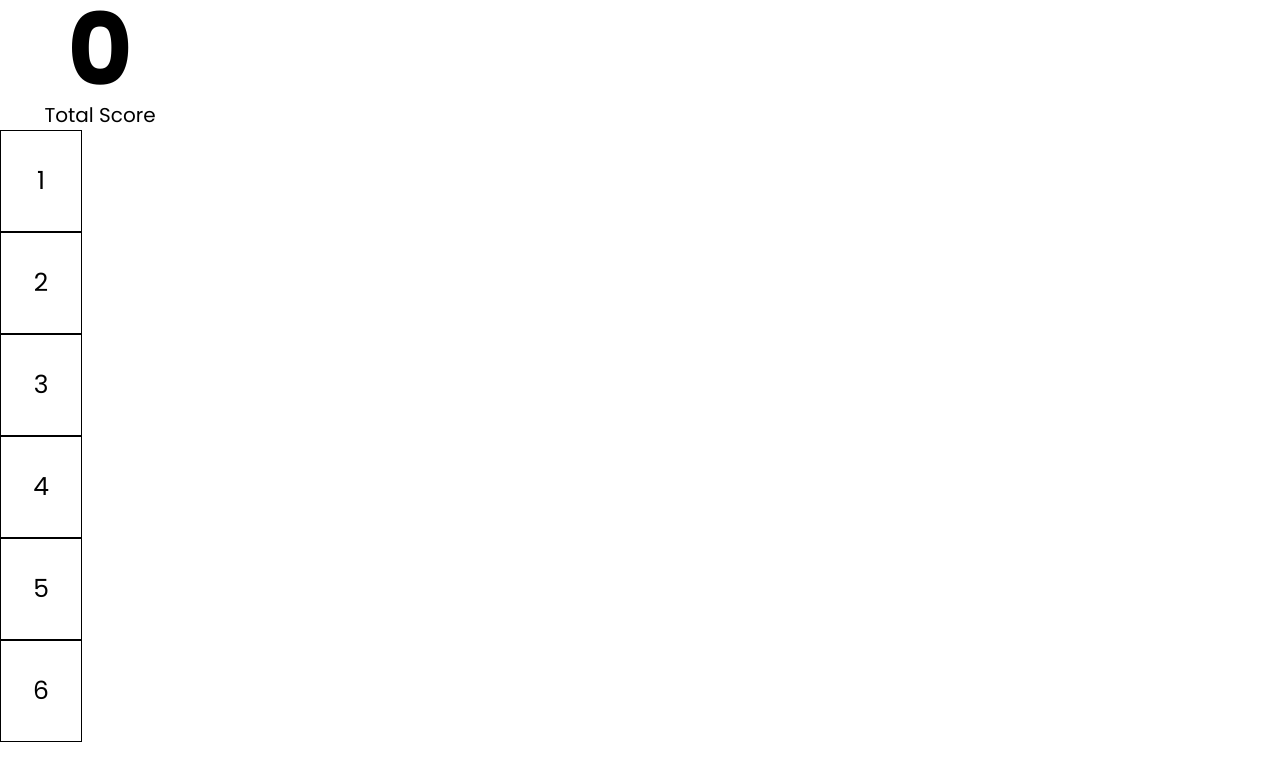
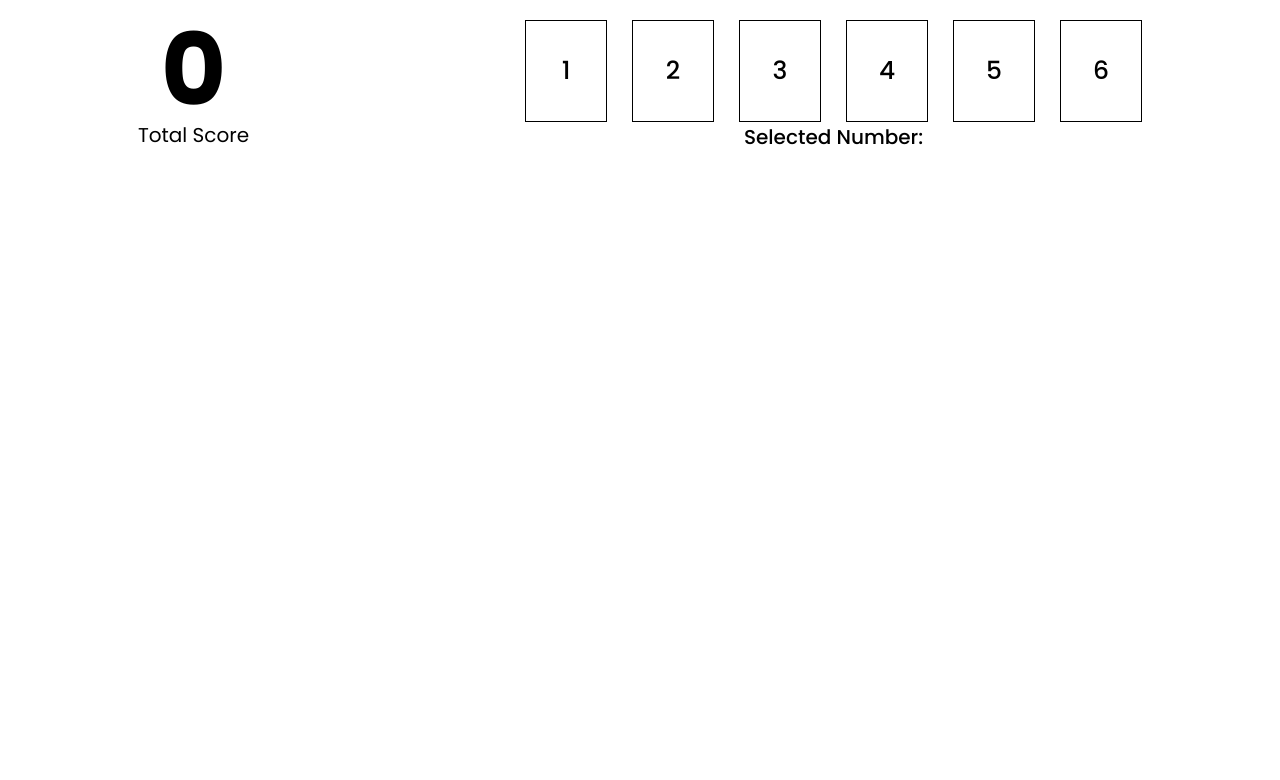
Before and after one commit to raijin-asr/Dice-Game, a React (Vite) app: page / in a window 1280 px wide. Shown: the top 780 px of the page. Built offline with nearby package versions, Linux system fonts and the light colour scheme.

Commit message:
Day 7: Styled SelectNumber Component

```diff
--- a/src/components/GameOn.jsx
+++ b/src/components/GameOn.jsx
@@ -1,14 +1,25 @@
 import React from 'react'
 import TotalScore from '/src/components/TotalScore';
 import SelectNumber from './SelectNumber';
+import styled from "styled-components";
 
 const GameOn = () => {
   return (
-    <main>
+    <MainContainer>
+     <div className='top'>
       <TotalScore />
       <SelectNumber/>
-    </main>
+     </div>
+    </MainContainer>
     )
 }
 
 export default GameOn
+
+const MainContainer = styled.div`
+.top{
+  display: flex;
+  justify-content: space-around;
+  margin-top: 20px;
+}
+`;
--- a/src/components/SelectNumber.jsx
+++ b/src/components/SelectNumber.jsx
@@ -1,25 +1,55 @@
 import styled from "styled-components";
+import { useState } from 'react';
 
 const SelectNumber = () => {
 
     const numbersArr =[1,2,3,4,5,6]
+    const [selectedNumbers, setSelectedNumbers] = useState()
+
   return (
-    <div>
-        {numbersArr.map((value,i)=> (
-            <NumberContainer key={i}>{value}</NumberContainer>
-        )
-        )}
-    </div>
+    <NumberContainer>
+      <div className="flex">
+          {numbersArr.map((value,i)=> (
+            <Box
+              isSelected = {value == selectedNumbers}
+              key={i}
+              onClick={()=> setSelectedNumbers(value)}
+            >{value}
+            </Box>
+          )
+          )}
+      </div>
+      <p>Selected Number: </p>
+    </NumberContainer>
   )
 }
 
 export default SelectNumber
 
 const NumberContainer = styled.div`
+display: flex;
+flex-direction: column;
+align-items: center;
+
+.flex{
+  display:flex;
+  gap:25px;;
+}
+
+p{
+  font-size: 20px;
+  font-weight: 500;
+  }
+`;
+
+const Box = styled.div`
 height: 100px;
 width: 80px;
 border: 1px solid black;
 display:grid;
 place-items: center;
 font-size: 25px;
+font-weight: 500;
+background-color: ${props => props.isSelected ? 'black' : 'white'};
+color: ${props => props.isSelected ? 'white' : 'black'};
 `;
```
Also changed, not shown: 1 other file (tests, documents, lock files or other folders).
